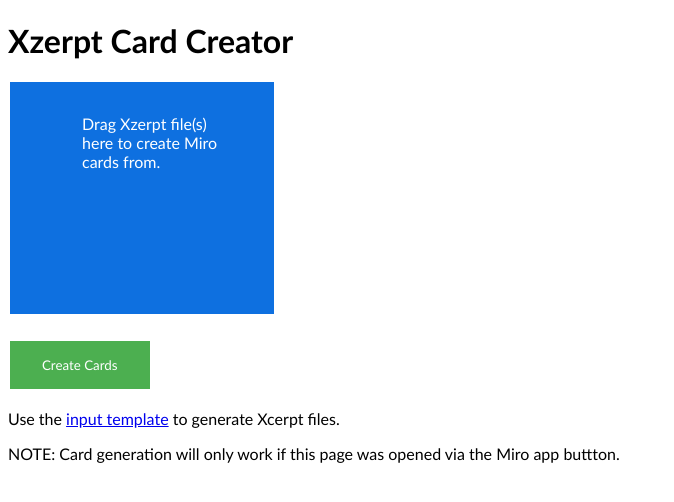
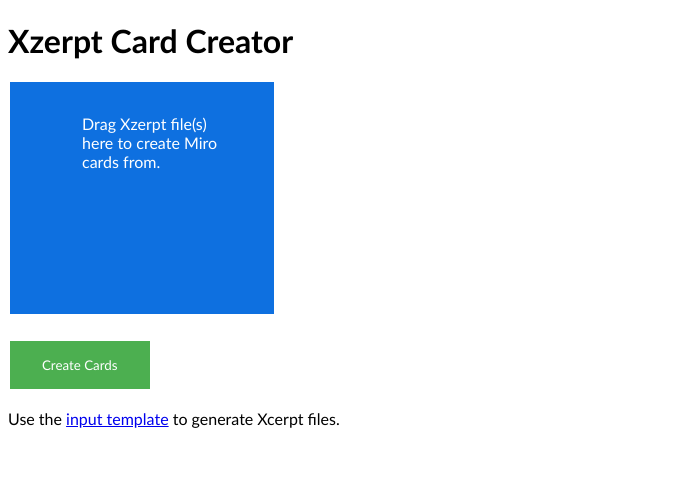
Before and after one commit to BrianInGermany/Xzerpt, a Jekyll site: the page miro_input.html, which Jekyll copies as it is, in a window 1280 px wide. Shown: the top 502 px of the page, without its empty margins (0-674 px from the left). Built offline with Jekyll 4.4.1, drawn with Linux system fonts in a browser that asks for light colours.

Commit message:
delete link to card creator

```diff
--- a/miro_gen_csv.html
+++ b/miro_gen_csv.html
@@ -92,8 +92,6 @@ button[id=csv_button] {
          <input type="submit"  value="Cache Card"><div id="card_count"></div>
          </form>
          <button type="button" onclick="create_dl_csv()">Download CSV and Clear Cache</button>
-         <br/>
-         <button type="button" id="csv_button" onclick="window.location.href = 'miro_input.html';">Create Cards from Xzerpt CSV</button>
 
    </body>
    <script src="https://ajax.googleapis.com/ajax/libs/jquery/3.5.1/jquery.min.js"></script>
--- a/miro_input.html
+++ b/miro_input.html
@@ -241,7 +241,6 @@ function clear_and_gen_cards(ev){
     <button type="button" id="send_files" onclick="clear_and_gen_cards(event)">Create Cards</button>
     <br/>
     <p>Use the <a href="https://xzerpt.com/miro_gen_csv">input template</a> to generate Xcerpt files.</p>
-      <p>NOTE: Card generation will only work if this page was opened via the Miro app buttton.</p>
 
 </body>
 <script>
```
